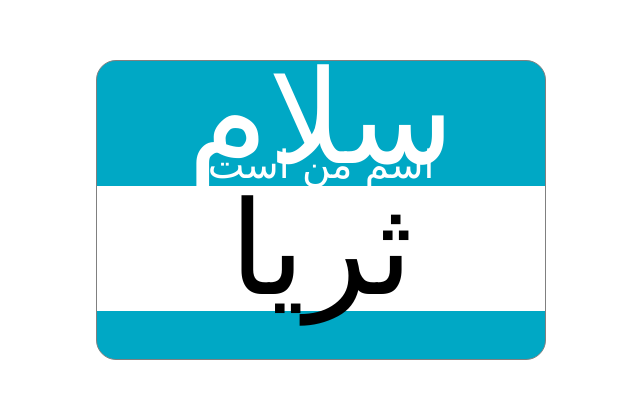
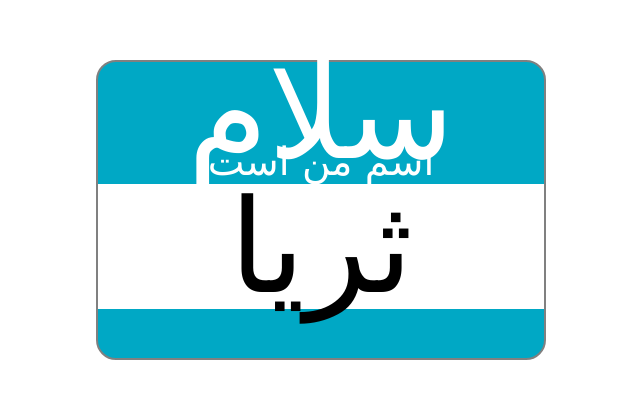
Before and after one commit to sorayabenson/lab02a-nametag, a plain HTML site: page index.html in a window 1280 px wide. Shown: the part 190-588 px from the top of the page, without its empty margins (319-959 px from the left). Drawn offline with Linux system fonts and the light colour scheme; a web font is replaced by a local one.

Commit message:
refined margins for h1 and h2

```diff
--- a/style.css
+++ b/style.css
@@ -16,7 +16,7 @@ body, html {
 figure {
     width: 450px;
     height: 300px;
-    border: 1px grey solid;
+    border: 2px grey solid;
     border-radius: 20px;
     display: flex;
     flex-direction: column;
@@ -25,6 +25,9 @@ figure {
 header {
     height: 125px;
     color: white;
+    display: flex;
+    justify-content: center;
+    flex-direction: column;
     text-align: center;
     align-items: center;
 
@@ -46,16 +49,14 @@ footer {
 h1 {
     font-size: 2rem;
     font-weight: 300;
-    line-height: 0%;
-    position: relative;
-    top: -30px;
+    line-height: 60%;
+    margin: 0px;
 }
 h2 {
     font-size: .6rem;
     font-weight: 200;
-    line-height: 0%;
-    position: relative;
-    top: -70px;
+    line-height: 50%;
+    margin: 0px;
 
 }
 h3 {
```
